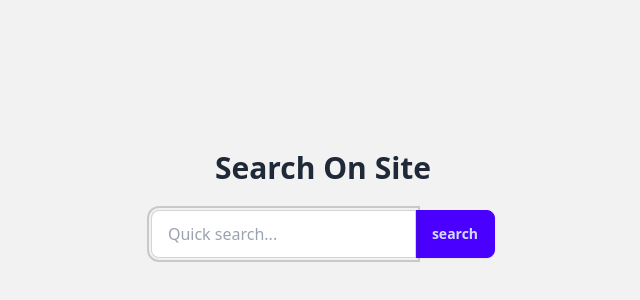
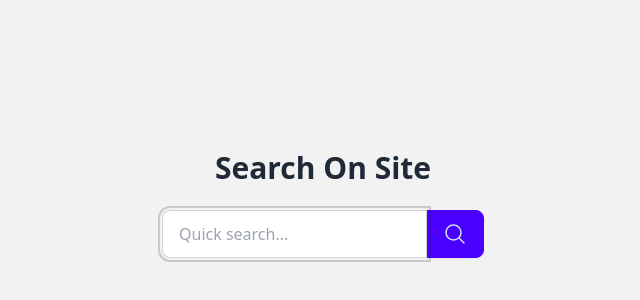
Before and after one commit to pyoner/search-on-site, a SvelteKit app in the folder packages/site/: page / in a window 1280 px wide. Shown: the part 184-484 px from the top of the page, without its empty margins (317-957 px from the left). Built offline with nearby package versions, Linux system fonts and the light colour scheme.

Commit message:
chore(page.svelte): update search button to include an SVG icon for better visual representation of the button

```diff
--- a/packages/site/src/routes/+page.svelte
+++ b/packages/site/src/routes/+page.svelte
@@ -34,8 +34,21 @@
 					bind:value={query}
 				/>
 				<button class="btn btn-primary join-item" type="submit" on:click={handleSearch}
-					>search</button
-				>
+					><svg
+						xmlns="http://www.w3.org/2000/svg"
+						fill="none"
+						viewBox="0 0 24 24"
+						stroke-width="1.5"
+						stroke="currentColor"
+						class="w-6 h-6"
+					>
+						<path
+							stroke-linecap="round"
+							stroke-linejoin="round"
+							d="M21 21l-5.197-5.197m0 0A7.5 7.5 0 105.196 5.196a7.5 7.5 0 0010.607 10.607z"
+						/>
+					</svg>
+				</button>
 			</form>
 		</div>
 	</div>
```
